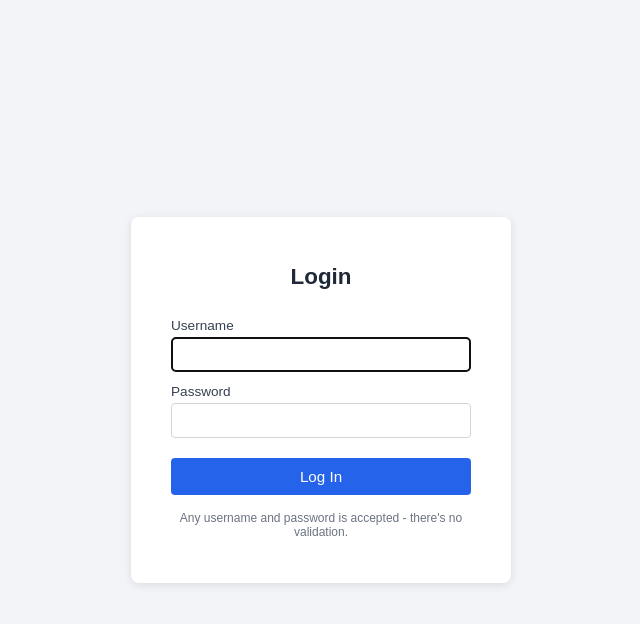
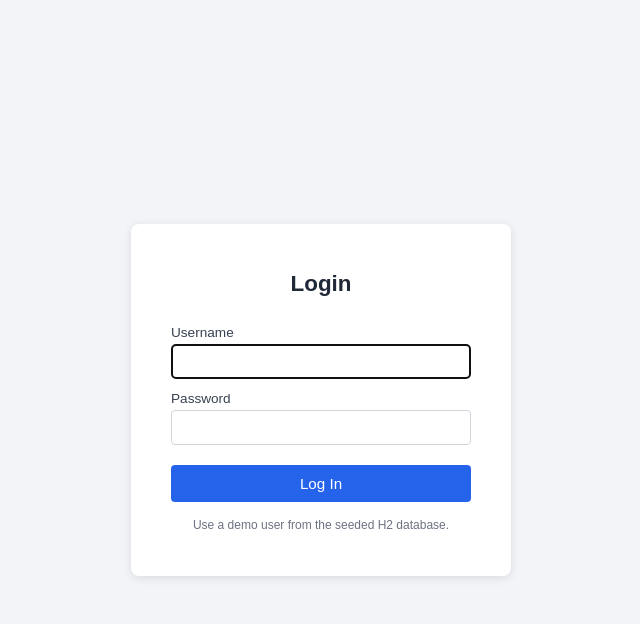
Before and after one commit to 19121A1228/simple-login-app, a Spring Boot app: page /login in a window 1280 px wide. Shown: the top 624 px of the page, without its empty margins (319-959 px from the left). Run offline with Spring Boot 4, Linux system fonts and the light colour scheme.

Commit message:
Fix login hint text to match validated auth (EPMCDMETST-73556)

```diff
--- a/src/main/resources/templates/login.html
+++ b/src/main/resources/templates/login.html
@@ -38,7 +38,7 @@
         </form>
 
         <p class="hint">
-            Any username and password is accepted - there's no validation.
+            Use a demo user from the seeded H2 database.
         </p>
     </div>
 </body>
```
